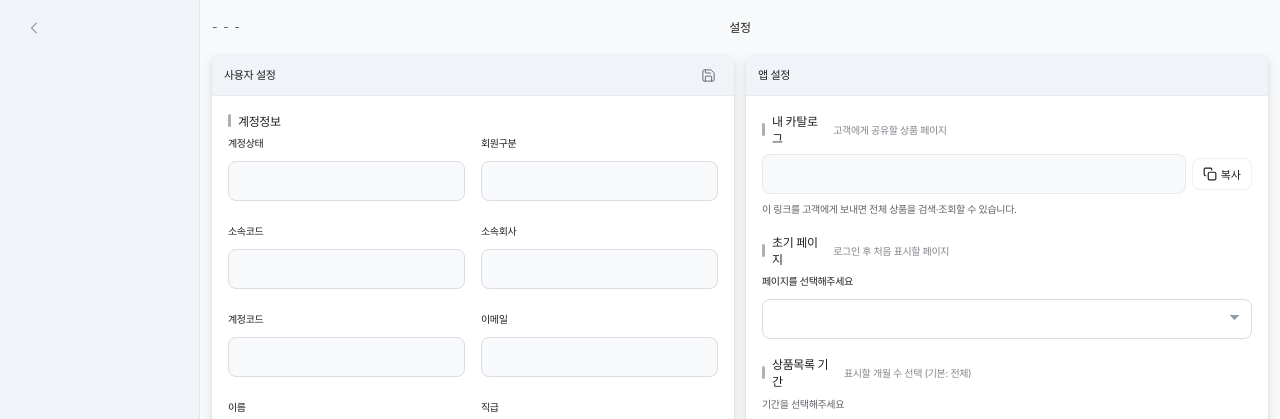
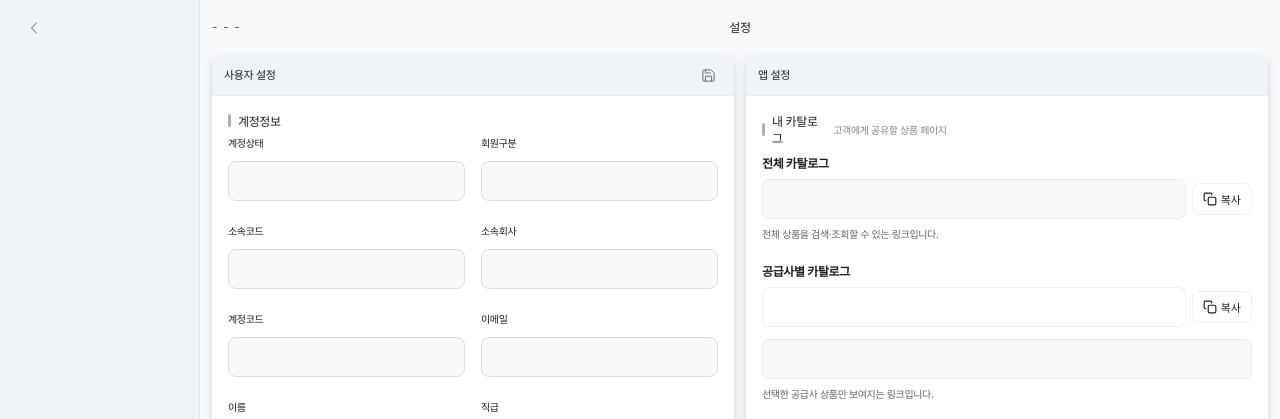
Before and after one commit to freepass-creator/freepasserp, a Flask app: page /settings in a window 1280 px wide. Shown: the top 419 px of the page. Run offline with Flask 3, Linux system fonts and the light colour scheme; lists and menus that the app fills with data are empty; some libraries are stand-ins or nearby versions; some web fonts are replaced.

Commit message:
feat: 설정에 공급사별 카탈로그 링크 추가 + URL provider 파라미터 지원
- 설정 앱설정: 전체 카탈로그 링크 + 공급사별 카탈로그 링크 (드랍다운)
- 공급사 선택 시 링크 자동 생성 (?a=xxx&provider=RP001)
- 선택값 settings에 저장 (다음 접속 시 복원)
- 카탈로그 JS: provider URL 파라미터로 필터 초기값 설정

Co-Authored-By: Claude Opus 4.6 (1M context) <noreply@anthropic.com>

```diff
--- a/app.py
+++ b/app.py
@@ -18,7 +18,7 @@ import io, re, zipfile
 
 app = Flask(__name__)
 
-APP_VERSION = '20260403n'
+APP_VERSION = '20260403p'
 
 @app.context_processor
 def inject_app_version():
--- a/static/css/pages_new/settings_new.css
+++ b/static/css/pages_new/settings_new.css
@@ -365,6 +365,18 @@
 .settings-catalog-copy-btn:hover { background: #fafaf9; }
 .settings-catalog-copy-btn svg { flex-shrink: 0; }
 
+.settings-catalog-provider-select {
+  flex: 1;
+  height: 32px;
+  padding: 0 8px;
+  border: 1px solid var(--border-soft, #e1e5ea);
+  border-radius: var(--radius-ui, 6px);
+  background: var(--surface-base, #fff);
+  font-size: 12px;
+  color: var(--text-main);
+  min-width: 0;
+}
+
 @media (max-width: 900px) {
   .settings-page-shell {
     grid-template-columns: 1fr !important;
--- a/static/js/pages/settings.js
+++ b/static/js/pages/settings.js
@@ -4,7 +4,7 @@ import { renderRoleMenu } from '../core/role-menu.js';
 import { logoutCurrentUser, sendPasswordReset, deleteCurrentUser } from '../firebase/firebase-auth.js';
 import { showToast, showConfirm } from '../core/toast.js';
 import { syncEditSaveButtonTone } from '../core/management-skeleton.js';
-import { updateUserProfile, fetchProductsOnce } from '../firebase/firebase-db.js';
+import { updateUserProfile, fetchProductsOnce, fetchPartnersOnce } from '../firebase/firebase-db.js';
 import { storage } from '../firebase/firebase-config.js';
 import { ref as sRef, uploadBytes, getDownloadURL } from 'https://www.gstatic.com/firebasejs/11.6.1/firebase-storage.js';
 import { fillProfile } from './settings/helpers.js';
@@ -147,22 +147,71 @@ function bindAppSettings(profile) {
   if (!landingSelect) return;
 
   // 카탈로그 링크
+  const agentParam = profile.user_code ? `a=${encodeURIComponent(profile.user_code)}` : '';
+  const catalogBase = `${location.origin}/catalog`;
+
+  // 전체 카탈로그
   const catalogUrlInput = document.getElementById('settings-catalog-url');
   const catalogCopyBtn = document.getElementById('settings-catalog-copy');
-  if (catalogUrlInput && profile.user_code) {
-    const catalogUrl = `${location.origin}/catalog?a=${encodeURIComponent(profile.user_code)}`;
-    catalogUrlInput.value = catalogUrl;
+  if (catalogUrlInput && agentParam) {
+    catalogUrlInput.value = `${catalogBase}?${agentParam}`;
   }
-  catalogCopyBtn?.addEventListener('click', () => {
-    const url = catalogUrlInput?.value;
-    if (!url) return;
-    navigator.clipboard.writeText(url).then(() => {
+
+  function copyToClipboard(text, inputEl) {
+    navigator.clipboard.writeText(text).then(() => {
       showToast('링크가 복사되었습니다.', 'success');
     }).catch(() => {
-      catalogUrlInput.select();
-      document.execCommand('copy');
+      if (inputEl) { inputEl.select(); document.execCommand('copy'); }
       showToast('링크가 복사되었습니다.', 'success');
     });
+  }
+
+  catalogCopyBtn?.addEventListener('click', () => {
+    if (catalogUrlInput?.value) copyToClipboard(catalogUrlInput.value, catalogUrlInput);
+  });
+
+  // 공급사별 카탈로그
+  const providerSelect = document.getElementById('settings-catalog-provider');
+  const providerUrlInput = document.getElementById('settings-catalog-provider-url');
+  const providerCopyBtn = document.getElementById('settings-catalog-provider-copy');
+
+  function updateProviderUrl() {
+    const code = providerSelect?.value || '';
+    if (providerUrlInput && agentParam && code) {
+      providerUrlInput.value = `${catalogBase}?${agentParam}&provider=${encodeURIComponent(code)}`;
+    } else if (providerUrlInput) {
+      providerUrlInput.value = '';
+    }
+  }
+
+  (async () => {
+    try {
+      const partners = await fetchPartnersOnce();
+      const providers = partners.filter(p => p.partner_type === 'provider');
+      if (providerSelect) {
+        providerSelect.innerHTML = '<option value="">공급사 선택</option>' +
+          providers.map(p => `<option value="${p.partner_code || ''}">${p.partner_code || ''} / ${p.partner_name || ''}</option>`).join('');
+        // 마지막 선택값 복원
+        const saved = profile.settings?.catalog_provider || '';
+        if (saved) providerSelect.value = saved;
+        updateProviderUrl();
+      }
+    } catch (e) { console.warn('partner load failed', e); }
+  })();
+
+  providerSelect?.addEventListener('change', async () => {
+    updateProviderUrl();
+    // 선택값 저장
+    try {
+      const newSettings = { ...(currentProfile.settings || {}), catalog_provider: providerSelect.value };
+      await updateUserProfile(currentProfile.uid, { settings: newSettings });
+      currentProfile.settings = newSettings;
+    } catch (e) { /* ignore */ }
+  });
+
+  providerCopyBtn?.addEventListener('click', () => {
+    if (!providerSelect?.value) { showToast('공급사를 선택해주세요.', 'info'); return; }
+    if (providerUrlInput?.value) copyToClipboard(providerUrlInput.value, providerUrlInput);
   });
 
   function hrefToKey(href) { return href.replace(/\//g, '_'); }
--- a/templates/new/settings_new.html
+++ b/templates/new/settings_new.html
@@ -93,6 +93,7 @@
 <div class="panel-body settings-right-panel-body">
 <section class="settings-section-block">
 <div class="section-title-row"><span class="section-title">내 카탈로그</span><span class="section-desc">고객에게 공유할 상품 페이지</span></div>
+<div class="settings-subsection-title is-small">전체 카탈로그</div>
 <div class="settings-catalog-link-row">
 <input class="settings-catalog-link-input" id="settings-catalog-url" readonly/>
 <button class="settings-catalog-copy-btn" id="settings-catalog-copy" type="button" title="링크 복사">
@@ -100,7 +101,19 @@
 복사
 </button>
 </div>
-<p class="settings-helper">이 링크를 고객에게 보내면 전체 상품을 검색·조회할 수 있습니다.</p>
+<p class="settings-helper">전체 상품을 검색·조회할 수 있는 링크입니다.</p>
+<div class="settings-subsection-title is-small" style="margin-top:12px">공급사별 카탈로그</div>
+<div class="settings-catalog-link-row">
+<select class="settings-catalog-provider-select" id="settings-catalog-provider"></select>
+<button class="settings-catalog-copy-btn" id="settings-catalog-provider-copy" type="button" title="링크 복사">
+<svg width="14" height="14" viewBox="0 0 24 24" fill="none" stroke="currentColor" stroke-width="2" stroke-linecap="round" stroke-linejoin="round"><rect x="9" y="9" width="13" height="13" rx="2"/><path d="M5 15H4a2 2 0 0 1-2-2V4a2 2 0 0 1 2-2h9a2 2 0 0 1 2 2v1"/></svg>
+복사
+</button>
+</div>
+<div class="settings-catalog-link-row" style="margin-top:4px">
+<input class="settings-catalog-link-input" id="settings-catalog-provider-url" readonly/>
+</div>
+<p class="settings-helper">선택한 공급사 상품만 보여지는 링크입니다.</p>
 </section>
 <section class="settings-section-block">
 <div class="section-title-row"><span class="section-title">초기 페이지</span><span class="section-desc">로그인 후 처음 표시할 페이지</span></div>
```
Also changed, not shown: static/js/pages/catalog.js (+4 -3 lines).
